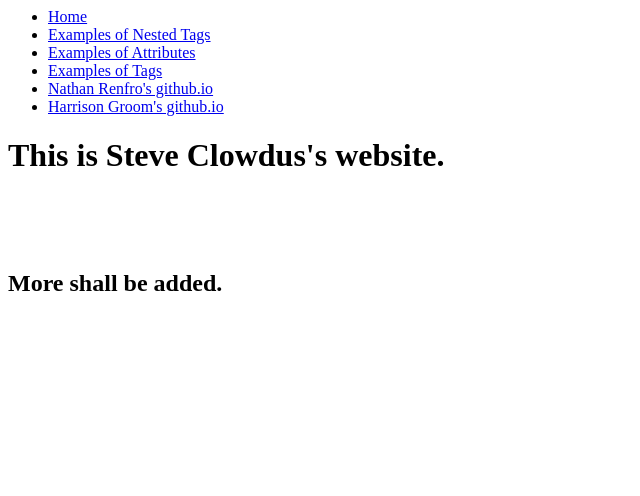
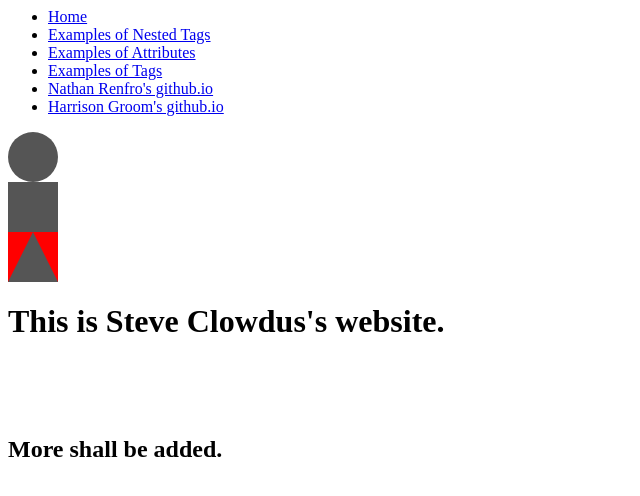
Before and after one commit to SteveClowdus/steveclowdus.github.io, a plain HTML site: page index.html in a window 1280 px wide. Shown: the whole page, without its empty margins (0-640 px from the left). Drawn offline with Linux system fonts and the light colour scheme.

Commit message:
Update index.html

```diff
--- a/index.html
+++ b/index.html
@@ -14,6 +14,11 @@
                 <li><a href="https://ncrenfro.github.io">Nathan Renfro's github.io</a></li>
                 <li><a href="https://harrisongroom.github.io">Harrison Groom's github.io</a></li>
                 </ul>
+
+            <div class="circle"></div>
+            <div class="square"></div>
+            <div class="triangle-up"></div>
+
         </body>
     </html>
 
```
